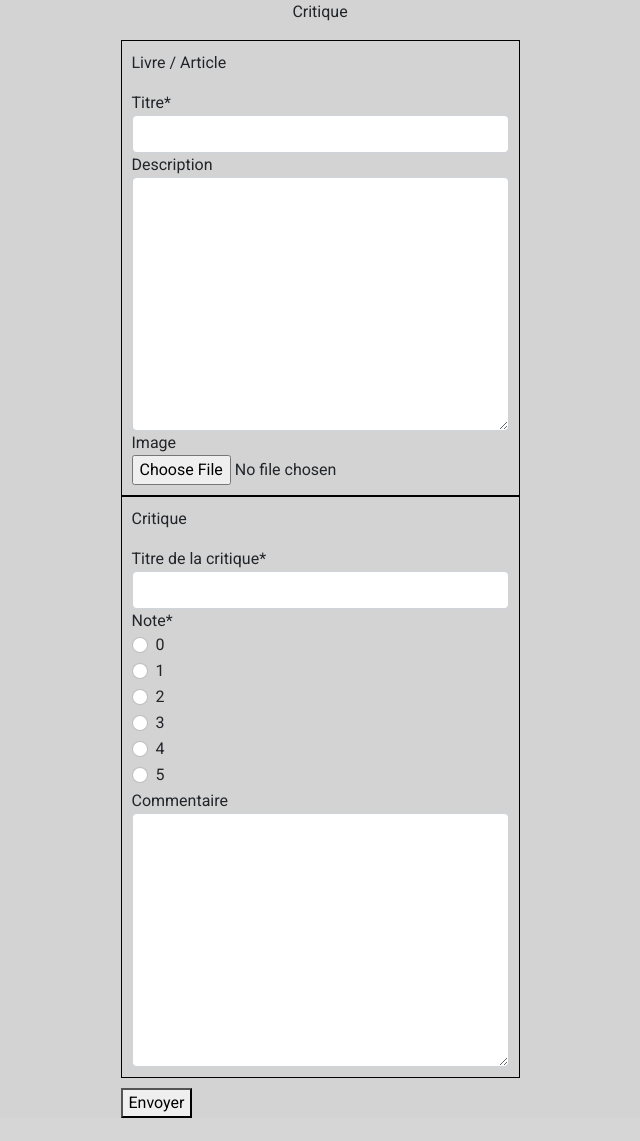
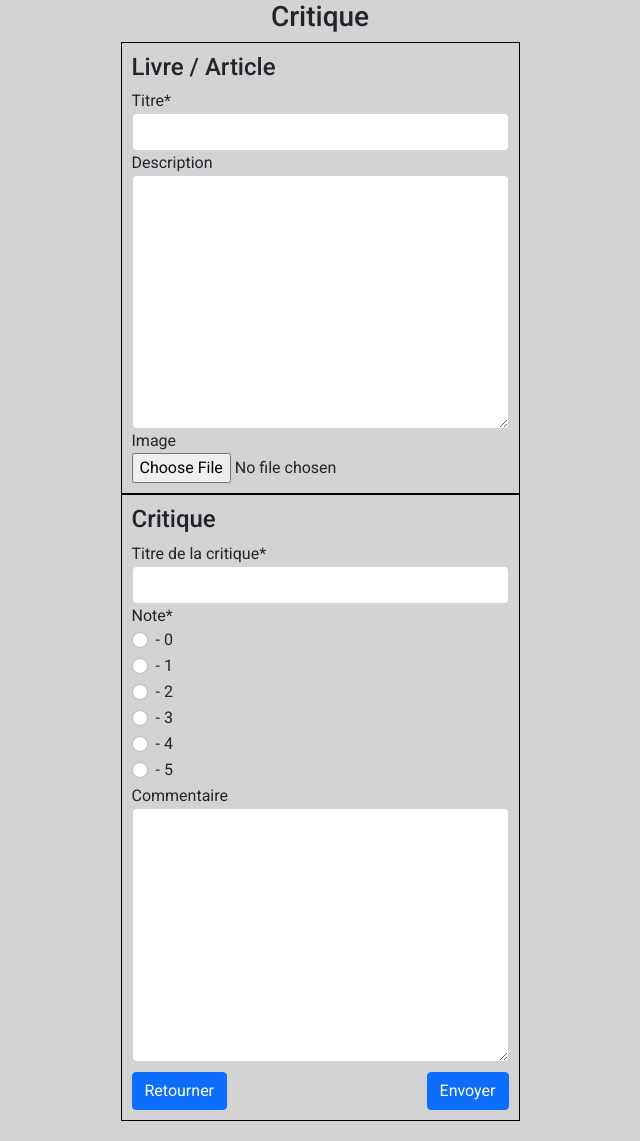
Before and after one commit to tchou93/OCR_PYTHON_P9, a Django app: page /create_review_solo/ in a window 1280 px wide. Shown: the part 64-1205 px from the top of the page, without its empty margins (320-960 px from the left). Before the commit the page ends 1182 px from the top, so only its background shows below. Run offline with Django 4.2, Linux system fonts and the light colour scheme; the visitor is signed in with stand-in values (Sample User, id 1); some libraries are stand-ins or nearby versions; some web fonts are replaced.

Commit message:
Update some files for better users experience.

```diff
--- a/src/reviews/forms.py
+++ b/src/reviews/forms.py
@@ -1,9 +1,13 @@
+from crispy_forms.bootstrap import InlineRadios
+from crispy_forms.helper import FormHelper
+from crispy_forms.layout import Layout
 from django import forms
 
 from reviews.models import Review, Ticket
 
 
 class ReviewForm(forms.ModelForm):
+
     class Meta:
         model = Review
         fields = ['headline', 'rating', 'body']
@@ -11,14 +15,15 @@ class ReviewForm(forms.ModelForm):
                   "rating": "Note",
                   "body": "Commentaire"
                   }
-        CHOICES = [(0, '0'),
-                   (1, '1'),
-                   (2, '2'),
-                   (4, '3'),
-                   (4, '4'),
-                   (5, '5')
+        CHOICES = [(0, '- 0'),
+                   (1, '- 1'),
+                   (2, '- 2'),
+                   (4, '- 3'),
+                   (4, '- 4'),
+                   (5, '- 5')
                    ]
         widgets = {"rating": forms.RadioSelect(choices=CHOICES)}
+
 
 
 class TicketForm(forms.ModelForm):
--- a/src/reviews/templates/reviews/create_review.html
+++ b/src/reviews/templates/reviews/create_review.html
@@ -2,9 +2,9 @@
 {% load crispy_forms_filters %}
 {% block content %}
 <section class="review-wrapper">
-    <p>Créer une critique</p>
+    <h3>Créer une critique</h3>
     <div class="review-part">
-        <p>Vous êtes en train de poster en réponse à</p>
+        <h4>Vous êtes en train de poster en réponse à</h4>
         {% include 'reviews/post_ticket.html' %}
     </div>
     <div class="review-part">
--- a/src/reviews/templates/reviews/create_review_solo.html
+++ b/src/reviews/templates/reviews/create_review_solo.html
@@ -2,19 +2,23 @@
 {% load crispy_forms_filters %}
 {% block content %}
 <section class="review-wrapper">
-    <p>Critique</p>
+    <h3>Critique</h3>
     <form method="post"  enctype='multipart/form-data'>
         {% csrf_token %}
         <div class="review-part">
-            <p>Livre / Article</p>
+            <h4>Livre / Article</h4>
             {{ t_form|crispy}}
         </div>
 
         <div class="review-part">
-            <p>Critique</p>
+            <h4>Critique</h4>
             {{ r_form|crispy}}
+            <div class="review-buttons">
+                <a href="{% url 'flux' %}" class="btn btn-primary">Retourner</a>
+                <button class="btn btn-primary" type="submit">Envoyer</button>
+            </div>
         </div>
-        <button type="submit" id="button-submit-selfreview">Envoyer</button>
+
     </form>
 </section>
 {% endblock content %}
--- a/src/users/static/users/style.css
+++ b/src/users/static/users/style.css
@@ -57,8 +57,11 @@ header {
 /* Main page disconnected */
 /* ---------------------- */
 main {
-    width: 100%;
+    width: 90%;
+    display: flex;
+    justify-content:center;
 }
+
 .connexion-wrapper {
     display:flex;
     justify-content: space-around;
@@ -72,6 +75,14 @@ main {
     padding-right: 2rem;
 }
 
+.register-wrapper {
+    width: 50%;
+}
+
+.review-button {
+    display:flex;
+    justify-content: space-around;
+}
 
 .nav-links{
     display: flex;
@@ -95,11 +106,7 @@ main {
     width:100px;
 }
 
-/* Session register */
-.register-wrapper{
-    display: flex;
-    flex-direction: column;
-}
+
 
 /* Subscriptions */
 
@@ -125,12 +132,19 @@ main {
     display: flex;
     flex-direction: column;
     align-items:center;
+    margin-bottom: 20px;
 }
 
 .review-part{
     padding: 10px;
     border:1px solid black;
     width: 100%;
+}
+
+.ticket-buttons, .review-buttons{
+    display: flex;
+    justify-content: space-between;
+    padding-top: 10px;
 }
 
 #button-submit-selfreview{
@@ -186,7 +200,6 @@ main {
     justify-content: center;
     background-color: grey;
 }
-
 /* ------------------ */
 /* Bootstrap modifier */
 /* ------------------ */
--- a/src/users/templates/users/login.html
+++ b/src/users/templates/users/login.html
@@ -11,7 +11,7 @@
             {% csrf_token %}
             <h3>Connectez vous</h3>
             {{ form.as_p }}
-            <button class="btn btn-primary" type="submit" id="button-submit-login">Se connecter</button>
+            <button class="btn btn-primary" type="submit">Se connecter</button>
         </form>
     </div>
 </section>
```
Also changed, not shown: src/reviews/templates/reviews/create_ticket.html (+6 -3 lines), src/reviews/templates/reviews/flux.html (+7 -5 lines), src/users/templates/users/register.html (+4 -4 lines).
